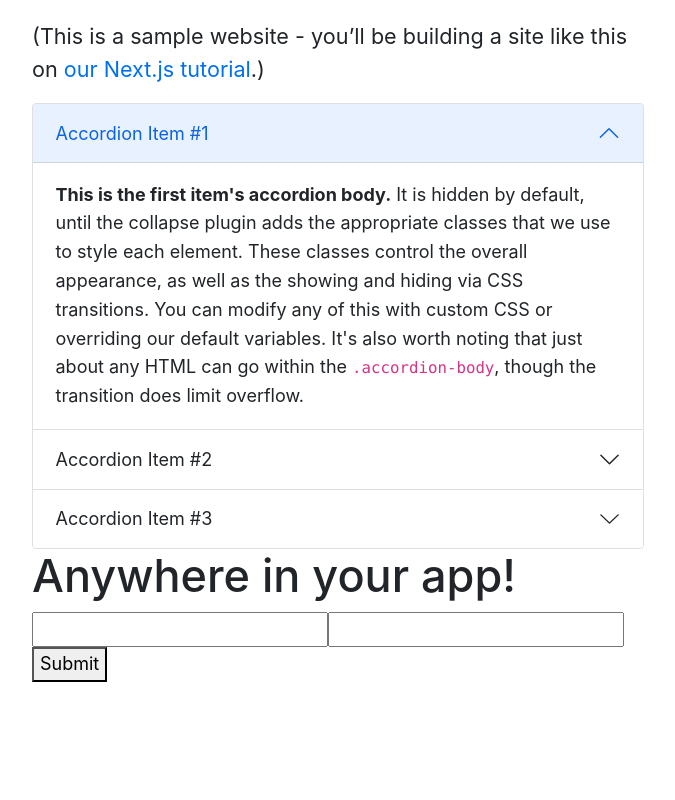
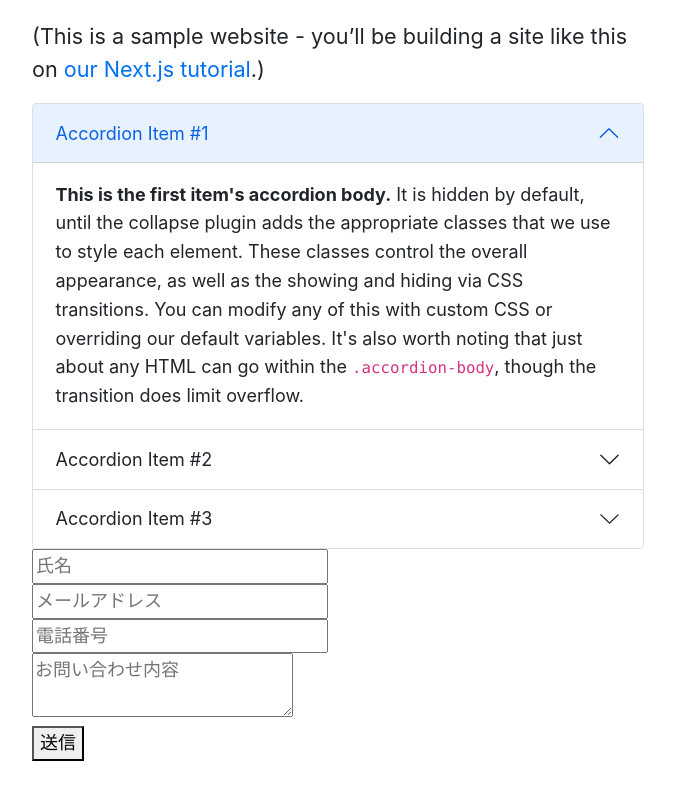
Before and after one commit to Round-Robin-Web/round-robin-home, a Next.js app: page / in a window 1280 px wide. Shown: the part 318-1118 px from the top of the page, without its empty margins (302-977 px from the left). Built offline with nearby package versions, Linux system fonts and the light colour scheme.

Commit message:
index contact form ( without incoming webhook url)

```diff
--- a/components/Form.jsx
+++ b/components/Form.jsx
@@ -1,64 +1,124 @@
 import React from 'react';
-import { Formik } from 'formik';
+import axios from 'axios';
+import Router from 'next/router';
+import {
+  Formik,
+  Form,
+  Field,
+  ErrorMessage
+} from 'formik';
+import * as Yup from 'yup';
+
+const phoneRegExp = /^((\\+[1-9]{1,4}[ \\-]*)|(\\([0-9]{2,3}\\)[ \\-]*)|([0-9]{2,4})[ \\-]*)*?[0-9]{3,4}?[ \\-]*[0-9]{3,4}?$/;
+const webhookURL = '';
+
+/**
+ * 非同期 Varidation
+ */
+const validationSchema = Yup.object().shape({
+  name: Yup.string()
+    .required('氏名は必須です'),
+  email: Yup.string()
+    .email('メールアドレスの形式に誤りがあります')
+    .required('メールアドレスは必須です'),
+  tel: Yup.string()
+    .matches(phoneRegExp, '電話番号の形式に誤りがあります'),
+  content: Yup.string()
+    .required('お問い合わせ内容は必須です'),
+});
+
+/**
+ * フォーム送信後の処理
+ */
+const handleSubmit = (form, {restForm}) => {
+  let text = `■ 名前: ${form.name}\n■ メールアドレス: ${form.email}\n■ 電話番号: ${form.tel}\n■ お問い合わせ内容: ${form.content}`;
+  let data = {
+    method: 'post',
+    baseURL:webhookURL,
+    headers: {
+      'Content-Type': 'application/x-www-form-urlencoded; charset=UTF-8',
+    },
+    data: `payload={ "text": "${ text }"}`
+  }
+  try {
+    axios.request(data)
+    alert('送信しました')
+    resetForm()
+    Router.push('/') // リダイレクト
+  } catch (error) {
+    alert('送信に失敗しました');
+  }
+}
+
+const defaultFormState = {
+  email: '',
+  password: '',
+  confirmPassword: ''
+}
 
 const ContactForm = () => {
     return (
-        <div>
-          <h1>Anywhere in your app!</h1>
       <Formik
-            initialValues={{ email: '', password: ''}}
-            validate={values=> {
-                const errors = {};
-                if (!values.email) {
-                    errors.email = 'Required';
-                } else if (
-                    !/^[A-Z0-9._%+-]+@[A-Z0-9.-]+\.[A-Z]{2,}$/i.test(values.email)
-                ) {
-                    errors.email = 'Invalid email address';
-                }
-                return errors;
-            }}
-            onSubmit={(values, { setSubmitting }) => {
-                setTimeout(() => {
-                    alert(JSON.stringify(values, null, 2));
-                    setSubmitting(false);
-                }, 400);
-            }}
+        onSubmit={handleSubmit}
+        initialValues={defaultFormState}
+        validationSchema={validationSchema}
       >
-              {({
-                  values,
-                  errors,
-                  touched,
-                  handleChange,
-                  handleBlur,
-                  handleSubmit,
-                  isSubmitting,
-
-              }) => (
-                <form onSubmit={handleSubmit}>
-                <input
+          <Form>
+              <div className="form-field">
+                  <Field
+                      name="name"
+                      type="text"
+                      placeholder="氏名"
+                  />
+              </div>
+              <div className="form-field">
+                  <Field
+                      name="email"
                       type="email"
+                      placeholder="メールアドレス"
+                  />
+              </div>
+              <div className="form-field">
+                  <Field
+                      name="tel"
+                      type="tel"
+                      placeholder="電話番号"
+                  />
+              </div>
+              <div className="form-field">
+                  <Field
+                      name="content"
+                      component="textarea"
+                      placeholder="お問い合わせ内容"
+                  />
+              </div>
+              <div className="form-field">
+                  <button type="submit">
+                      送信
+                  </button>
+              </div>
+              <ErrorMessage
+                  name="name"
+                  component="div"
+                  className="invalidForm"
+              />
+              <ErrorMessage
                   name="email"
-                  onChange={handleChange}
-                  onBlur={handleBlur}
-                  value={values.email}
+                  component="div"
+                  className="invalidForm"
               />
-                {errors.email && touched.email && errors.email}
-                <input
-                  type="password"
-                  name="password"
-                  onChange={handleChange}
-                  onBlur={handleBlur}
-                  value={values.password}
+              <ErrorMessage
+                  name="tel"
+                  component="div"
+                  className="invalidForm"
               />
-                {errors.password && touched.password && errors.password}
-                <button type="submit" disabled={isSubmitting}>
-                  Submit
-                </button>
-              </form>
-              )}
+              <ErrorMessage
+                  name="content"
+                  component="div"
+                  className="invalidForm"
+              />
+          </Form>
       </Formik>
-        </div>
     )
 }
 
```
Lines whose indentation alone changed are shown as unchanged.
